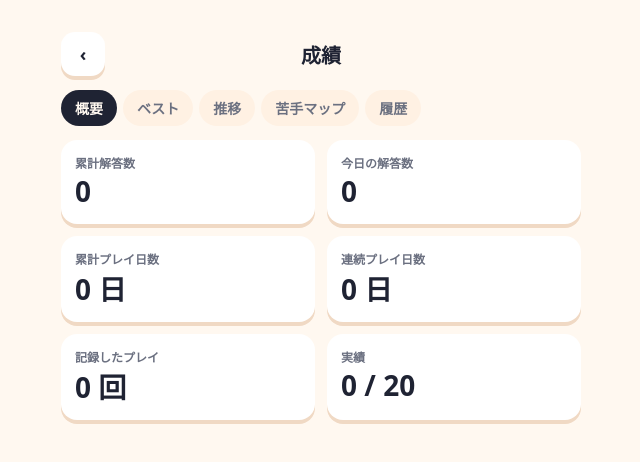
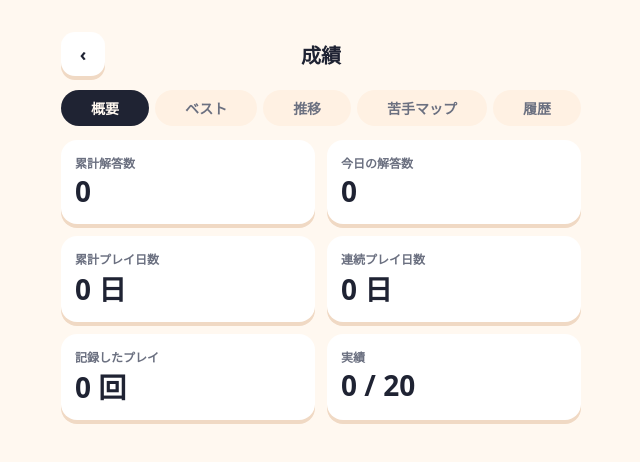
Before and after one commit to m-tkg/times_table_game, a React (Vite) app: page /#/stats in a window 1280 px wide. Shown: the top 462 px of the page, without its empty margins (319-959 px from the left). Built offline with nearby package versions, Linux system fonts and the light colour scheme.

Commit message:
style: 成績のタブを狭い画面に収める
Co-Authored-By: Claude Opus 5.5 <noreply@anthropic.com>
Claude-Session: https://claude.ai/code/session_01PEzfeWY9ZnRwUENrufZtLU

```diff
--- a/src/styles/global.css
+++ b/src/styles/global.css
@@ -738,9 +738,9 @@ button.list-row {
 }
 
 .tabs button {
-  flex: none;
+  flex: 1 0 auto;
   border-radius: 999px;
-  padding: 8px 14px;
+  padding: 8px 10px;
   font-weight: 800;
   font-size: 14px;
   background: var(--surface-2);
```
